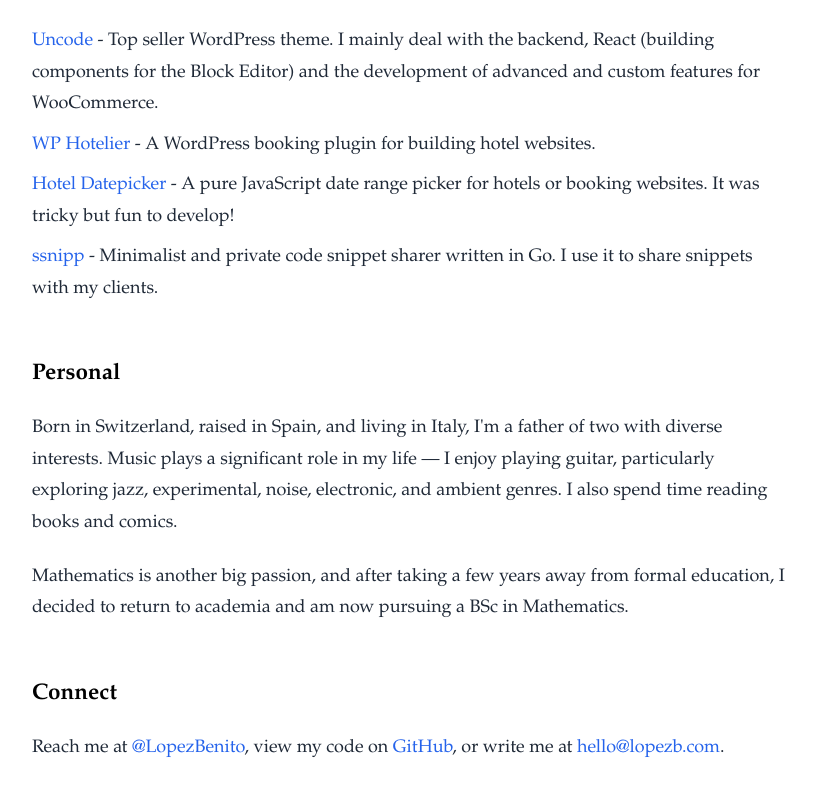
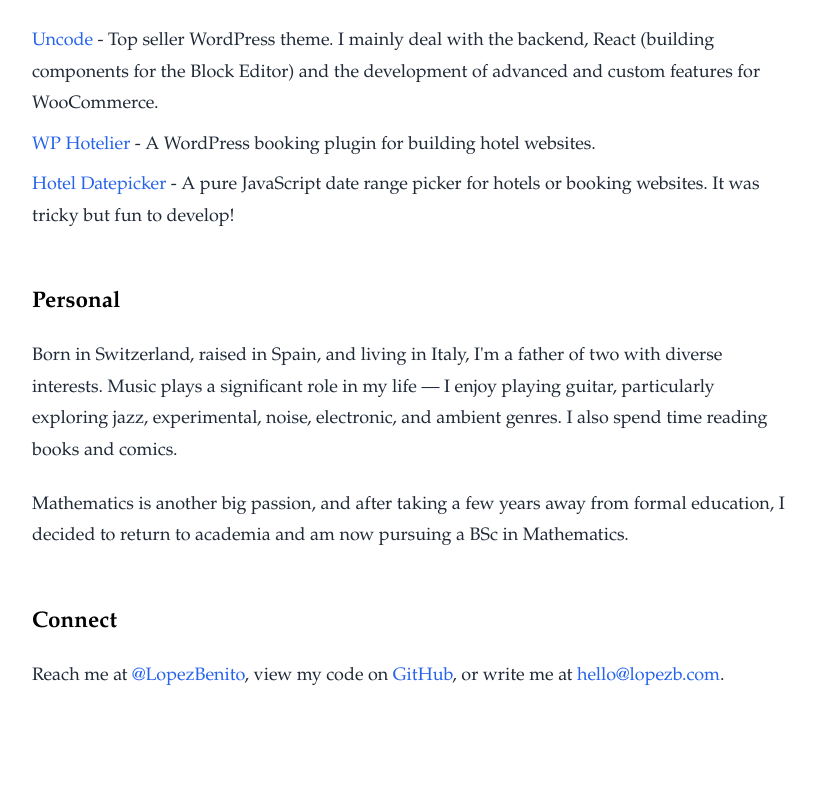
Before and after one commit to benitolopez/lopezb.com, a Next.js app: page / in a window 1280 px wide. Shown: the part 857-1653 px from the top of the page, without its empty margins (230-1044 px from the left). After the commit the page ends 1603 px from the top, so only its background shows below. Built offline with nearby package versions, Linux system fonts and the light colour scheme; no server answers.

Commit message:
Remove ssnipp

```diff
--- a/app/(default-layout)/page.tsx
+++ b/app/(default-layout)/page.tsx
@@ -90,16 +90,6 @@
             - A pure JavaScript date range picker for hotels or booking
             websites. It was tricky but fun to develop!
           </li>
-          <li className="mb-2">
-            <a
-              href="https://ssnipp.com/"
-              className="text-blue-600 hover:underline"
-            >
-              ssnipp
-            </a>{" "}
-            - Minimalist and private code snippet sharer written in Go. I use it
-            to share snippets with my clients.
-          </li>
         </ul>
 
         <h2 className="leading-7 text-black mt-12 mb-5 font-bold text-xl">
```
